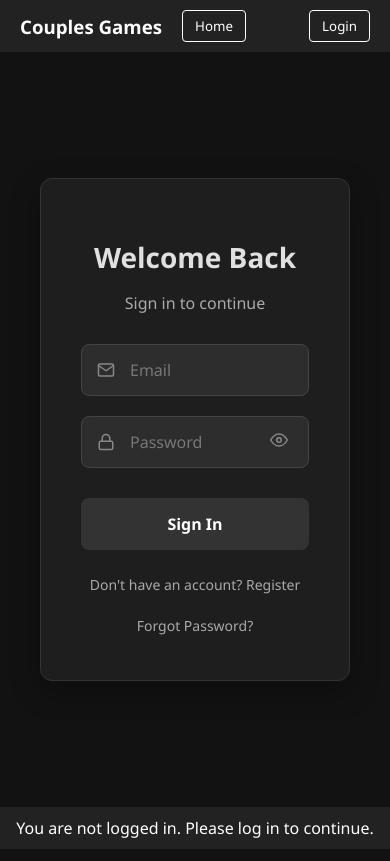
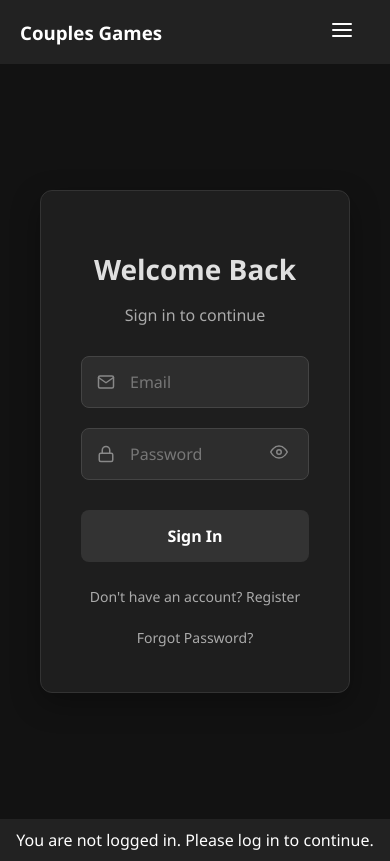
Before and after one commit to thefirsthero/couplesgames, a React (Vite) app in the folder CouplesGames.UI/: page /auth in a window 390 px wide. Built offline with nearby package versions, Linux system fonts and the light colour scheme; no server answers.

Commit message:
Made navbar collapse on mobile & small screens

```diff
--- a/CouplesGames.UI/src/components/Navbar/Navbar.module.css
+++ b/CouplesGames.UI/src/components/Navbar/Navbar.module.css
@@ -5,17 +5,26 @@
   padding: 10px 20px;
   background: #222;
   color: white;
+  position: relative;
 }
 
 .navLeft {
   display: flex;
   align-items: center;
   gap: 20px;
+  width: 100%;
+  justify-content: space-between;
 }
 
 .title {
   cursor: pointer;
   margin: 0;
+}
+
+/* Hide nav links on small screens */
+.navLinks {
+  display: flex;
+  gap: 20px;
 }
 
 .navButton {
@@ -26,3 +35,37 @@
   border-radius: 4px;
   cursor: pointer;
 }
+
+/* Hamburger menu button hidden on desktop */
+.menuButton {
+  display: none;
+  background: none;
+  border: none;
+  color: white;
+  cursor: pointer;
+}
+
+/* Side menu styling */
+.sideMenu {
+  position: absolute;
+  top: 60px; /* height of navbar */
+  right: 0;
+  background: #333;
+  width: 200px;
+  display: flex;
+  flex-direction: column;
+  gap: 10px;
+  padding: 10px;
+  z-index: 1000;
+}
+
+/* Responsive adjustments */
+@media (max-width: 768px) {
+  .navLinks {
+    display: none;
+  }
+
+  .menuButton {
+    display: block;
+  }
+}
--- a/CouplesGames.UI/src/components/Navbar/Navbar.tsx
+++ b/CouplesGames.UI/src/components/Navbar/Navbar.tsx
@@ -1,12 +1,14 @@
-import React from 'react';
+import React, { useState } from 'react';
 import { useAuth } from '../../hooks/useAuth';
 import { useNavigate, useLocation } from 'react-router-dom';
 import styles from './Navbar.module.css';
+import { FiMenu, FiX } from 'react-icons/fi';
 
 const Navbar: React.FC = () => {
   const { user, logout } = useAuth();
   const navigate = useNavigate();
   const location = useLocation();
+  const [isMenuOpen, setIsMenuOpen] = useState(false);
 
   const handleAuthAction = () => {
     if (user) {
@@ -14,26 +16,60 @@ const Navbar: React.FC = () => {
     } else {
       navigate('/auth');
     }
+    setIsMenuOpen(false);
   };
 
   const leaveGame = () => {
     navigate('/');
+    setIsMenuOpen(false);
   };
+
+  const toggleMenu = () => {
+    setIsMenuOpen((prev) => !prev);
+  };
+
+  const closeMenu = () => setIsMenuOpen(false);
 
   return (
     <nav className={styles.navbar}>
       <div className={styles.navLeft}>
-        <h3 onClick={() => navigate('/')} className={styles.title}>Couples Games</h3>
-        <button onClick={() => navigate('/')} className={styles.navButton}>Home</button>
+        <h3 onClick={() => { navigate('/'); closeMenu(); }} className={styles.title}>
+          Couples Games
+        </h3>
+
+        {/* Desktop links */}
+        <div className={styles.navLinks}>
+          <button onClick={() => { navigate('/'); closeMenu(); }} className={styles.navButton}>Home</button>
           {location.pathname.match(/\/(solo|rooms\/.*)/) && (
             <button onClick={leaveGame} className={styles.navButton}>
               Leave
             </button>
           )}
-      </div>
           <button onClick={handleAuthAction} className={styles.navButton}>
             {user ? 'Logout' : 'Login'}
           </button>
+        </div>
+
+        {/* Mobile menu icon */}
+        <button onClick={toggleMenu} className={styles.menuButton}>
+          {isMenuOpen ? <FiX size={24} /> : <FiMenu size={24} />}
+        </button>
+      </div>
+
+      {/* Mobile side menu */}
+      {isMenuOpen && (
+        <div className={styles.sideMenu}>
+          <button onClick={() => { navigate('/'); closeMenu(); }} className={styles.navButton}>Home</button>
+          {location.pathname.match(/\/(solo|rooms\/.*)/) && (
+            <button onClick={leaveGame} className={styles.navButton}>
+              Leave
+            </button>
+          )}
+          <button onClick={handleAuthAction} className={styles.navButton}>
+            {user ? 'Logout' : 'Login'}
+          </button>
+        </div>
+      )}
     </nav>
   );
 };
```
Lines whose indentation alone changed are shown as unchanged.
